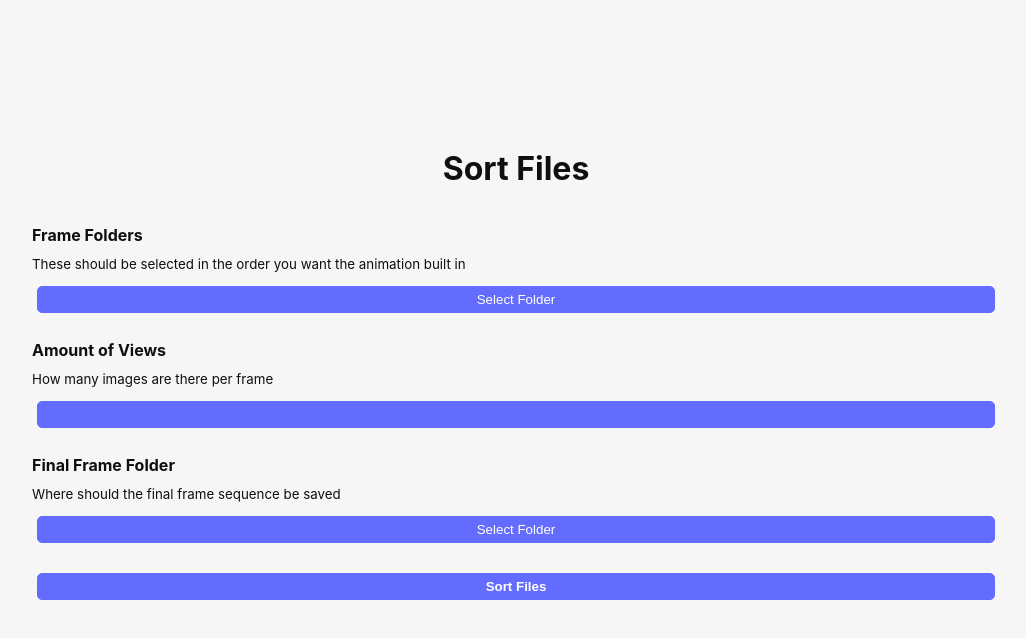
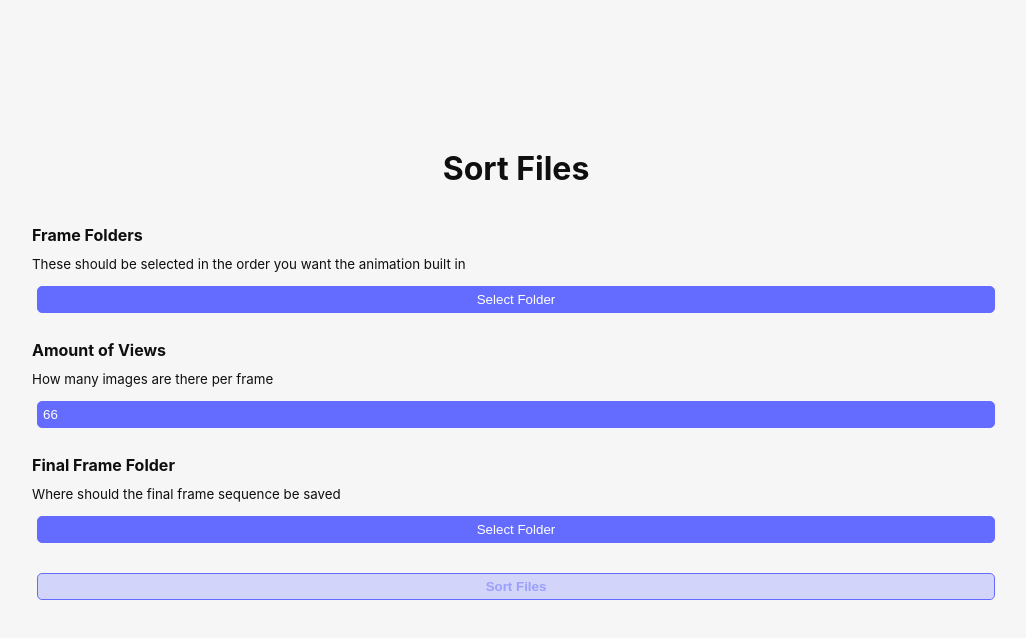
Before and after one commit to transcental/Quilter, a SvelteKit app: page /sort-files in a window 1280 px wide. Shown: the top 638 px of the page, without its empty margins (124-1150 px from the left). Built offline with nearby package versions, Linux system fonts and the light colour scheme.

Commit message:
add file sorting

```diff
--- a/src/app.html
+++ b/src/app.html
@@ -2,7 +2,6 @@
 <html lang="en">
   <head>
     <meta charset="utf-8" />
-    <link rel="icon" href="%sveltekit.assets%/favicon.png" />
     <meta name="viewport" content="width=device-width, initial-scale=1" />
     <title>Tauri + SvelteKit + Typescript App</title>
     %sveltekit.head%
--- a/src/routes/sort-files/+page.svelte
+++ b/src/routes/sort-files/+page.svelte
@@ -62,10 +62,6 @@
     folders = folders.filter((f) => f.path !== folder);
   };
 
-  const submitForm = async (event: Event) => {
-    event.preventDefault();
-  };
-
   const validateNumberInput = (event: Event) => {
     const input = (event.target as HTMLInputElement).value;
     if (isNaN(parseInt(input))) {
@@ -89,11 +85,20 @@
       checkFolder(folder.path);
     });
   };
+
+  const sortFiles = () => {
+    invoke("sort_files", {
+      frameFolders: folders.map((f) => f.path),
+      finalFolder,
+      views,
+    }).then((res: unknown) => {
+      console.log("Files Sorted", res);
+    });
+  };
 </script>
 
 <main class="container">
   <h1>Sort Files</h1>
-  <form onsubmit={submitForm}>
   <div class="column">
     <div class="column form-input">
       <h4>Frame Folders</h4>
@@ -119,10 +124,7 @@
                 <small>
                   <code>{folder.path}</code>
                 </small>
-                  <button
-                    class="close"
-                    onclick={() => removeFolder(folder.path)}
-                  >
+                <button class="close" onclick={() => removeFolder(folder.path)}>
                   <img
                     src="/trash.svg"
                     class="icon close"
@@ -185,6 +187,7 @@
       <input
         type="number"
         oninput={validateNumberInput}
+        bind:value={views}
         onchange={(e) =>
           (views = parseInt((e.target as HTMLInputElement).value))}
       />
@@ -200,10 +203,24 @@
       {/if}
     </div>
     <div class="column form-input">
-        <button type="submit"><strong>Sort Files</strong></button>
+      <button
+        type="submit"
+        class={folders.length === 0 ||
+        folders.some((folder) => folder.status !== "ok") ||
+        !finalFolder ||
+        !views
+          ? "disabled"
+          : ""}
+        disabled={folders.length === 0 ||
+          folders.some((folder) => folder.status !== "ok") ||
+          !finalFolder ||
+          !views}
+        onclick={sortFiles}
+      >
+        <strong>Sort Files</strong>
+      </button>
     </div>
   </div>
-  </form>
 </main>
 
 <style>
@@ -293,7 +310,6 @@
 
   .bg-error {
     background-color: #ff400040;
-    color: white;
   }
 
   .bg-error .elevated {
@@ -306,7 +322,6 @@
 
   .bg-success {
     background-color: #00ff0040;
-    color: white;
   }
 
   button,
@@ -321,6 +336,12 @@
 
   button {
     cursor: pointer;
+  }
+
+  button.disabled {
+    background-color: #646cff40;
+    color: #646cff80;
+    cursor: not-allowed;
   }
 
   button.close {
```
Also changed, not shown: 2 other files (tests, documents, lock files or other folders). Lines whose indentation alone changed are shown as unchanged.
